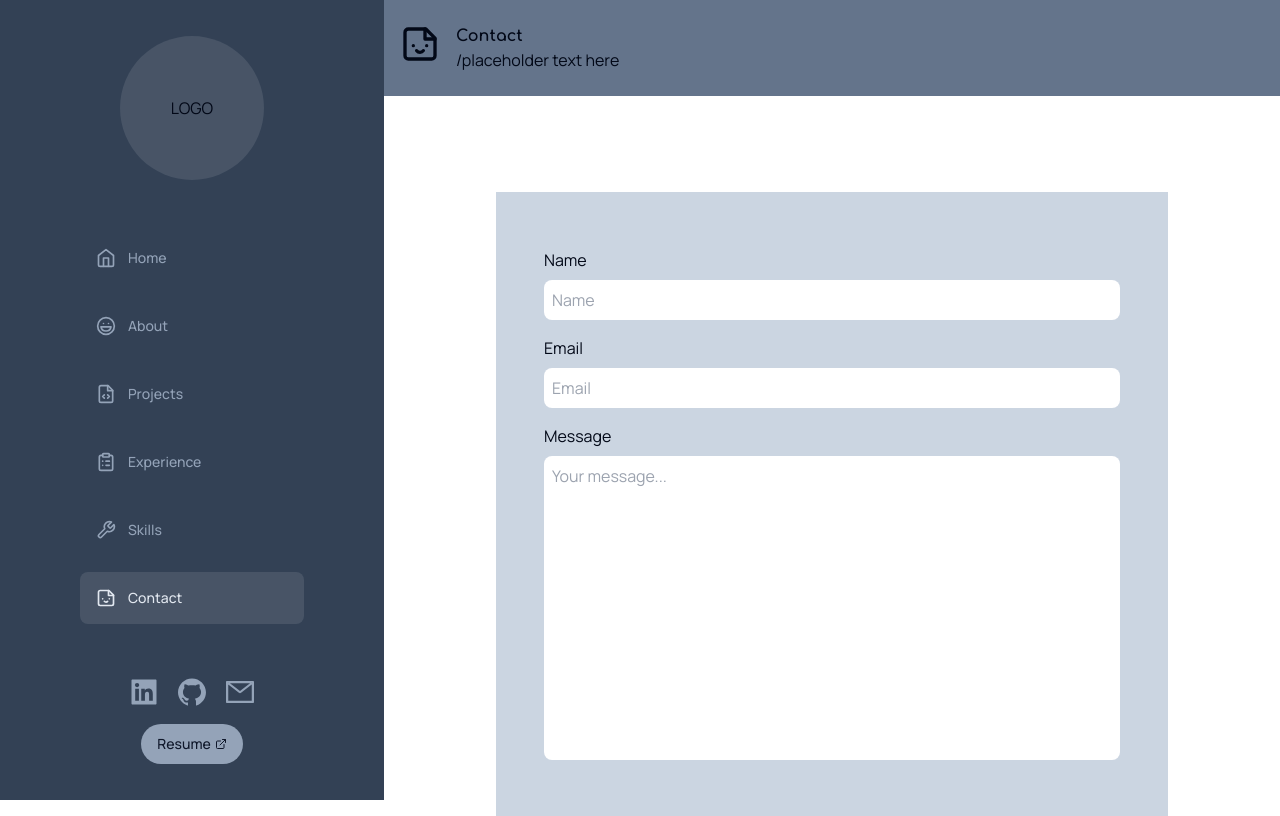
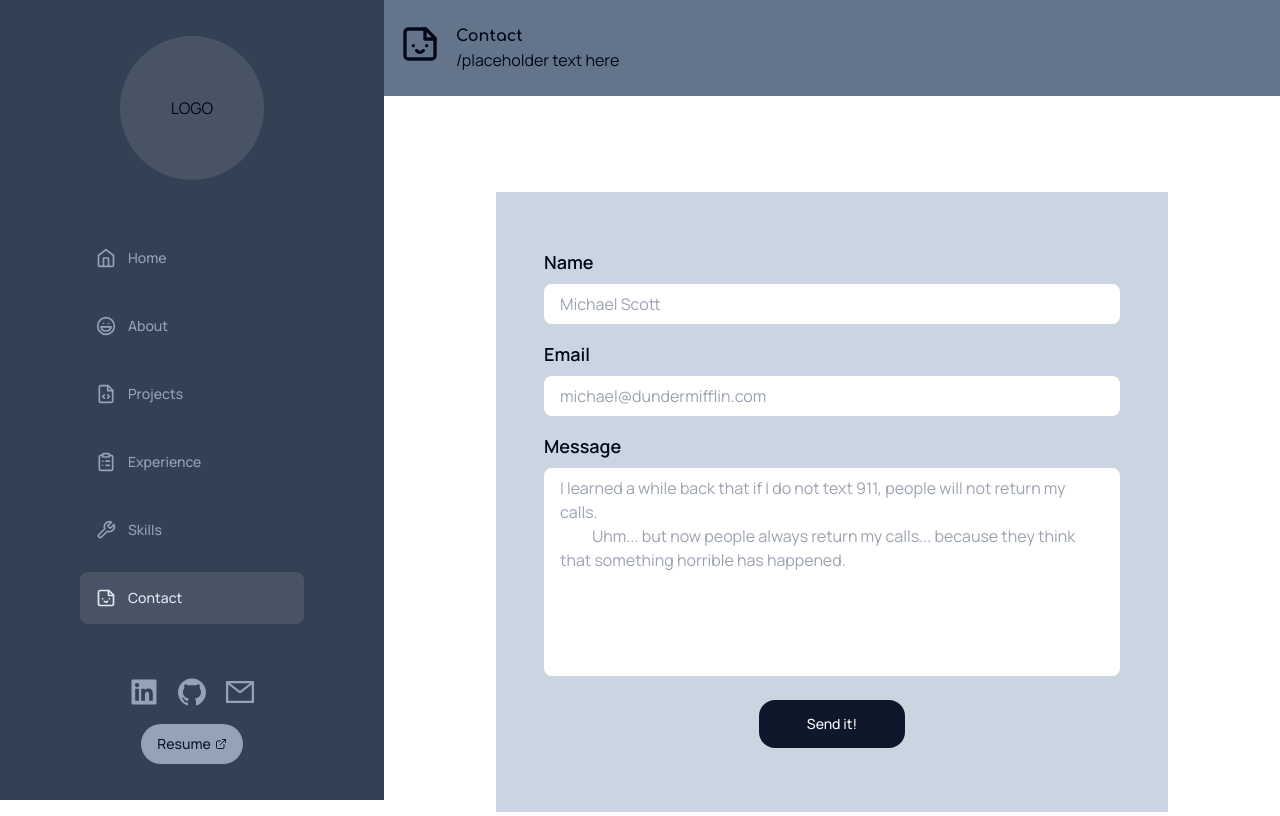
Before and after one commit to penguinboots/portfolio-v3, a Next.js app: page /contact in a window 1280 px wide. Built offline with nearby package versions, Linux system fonts and the light colour scheme.

Commit message:
add flavour text

```diff
--- a/components/Contact.tsx
+++ b/components/Contact.tsx
@@ -1,6 +1,7 @@
 "use client";
 import { sendEmail } from "@/lib/utils";
 import { useForm } from "react-hook-form";
+import { Button } from "./ui/button";
 
 export type ContactFormData = {
   name: string;
@@ -16,17 +17,21 @@ const ContactForm = () => {
   }
 
   const formSectionStyles = "flex flex-col w-full py-2 space-y-2";
-  const formLabelStyles = "";
-  const inputStyles = "rounded-lg p-2";
+  const formLabelStyles = "text-lg font-semibold";
+  const inputStyles = "rounded-lg p-2 px-4";
   return (
-      <form onSubmit={handleSubmit(onSubmit)} autoComplete="off" className="flex flex-col items-center">
+    <form
+      onSubmit={handleSubmit(onSubmit)}
+      autoComplete="off"
+      className="flex flex-col items-center"
+    >
       <div className={formSectionStyles}>
         <label htmlFor="name" className={formLabelStyles}>
           Name
         </label>
         <input
           type="text"
-            placeholder="Name"
+          placeholder="Michael Scott"
           className={inputStyles}
           {...register("name", { required: true })}
         />
@@ -37,7 +42,7 @@ const ContactForm = () => {
         </label>
         <input
           type="text"
-            placeholder="Email"
+          placeholder="michael@dundermifflin.com"
           className={inputStyles}
           {...register("email", { required: true })}
         />
@@ -47,11 +52,17 @@ const ContactForm = () => {
           Message
         </label>
         <textarea
-            rows={12}
-            placeholder="Your message..."
+          rows={8}
+          placeholder="I learned a while back that if I do not text 911, people will not return my calls.
+          Uhm... but now people always return my calls... because they think that something horrible has happened."
           className={inputStyles + " resize-none"}
           {...register("message", { required: true })}
         />
+      </div>
+      <div className="w-full py-4 flex justify-center">
+        <Button className="w-full sm:w-auto px-12 py-6 rounded-2xl">
+          Send it!
+        </Button>
       </div>
     </form>
   );
```
Lines whose indentation alone changed are shown as unchanged.
